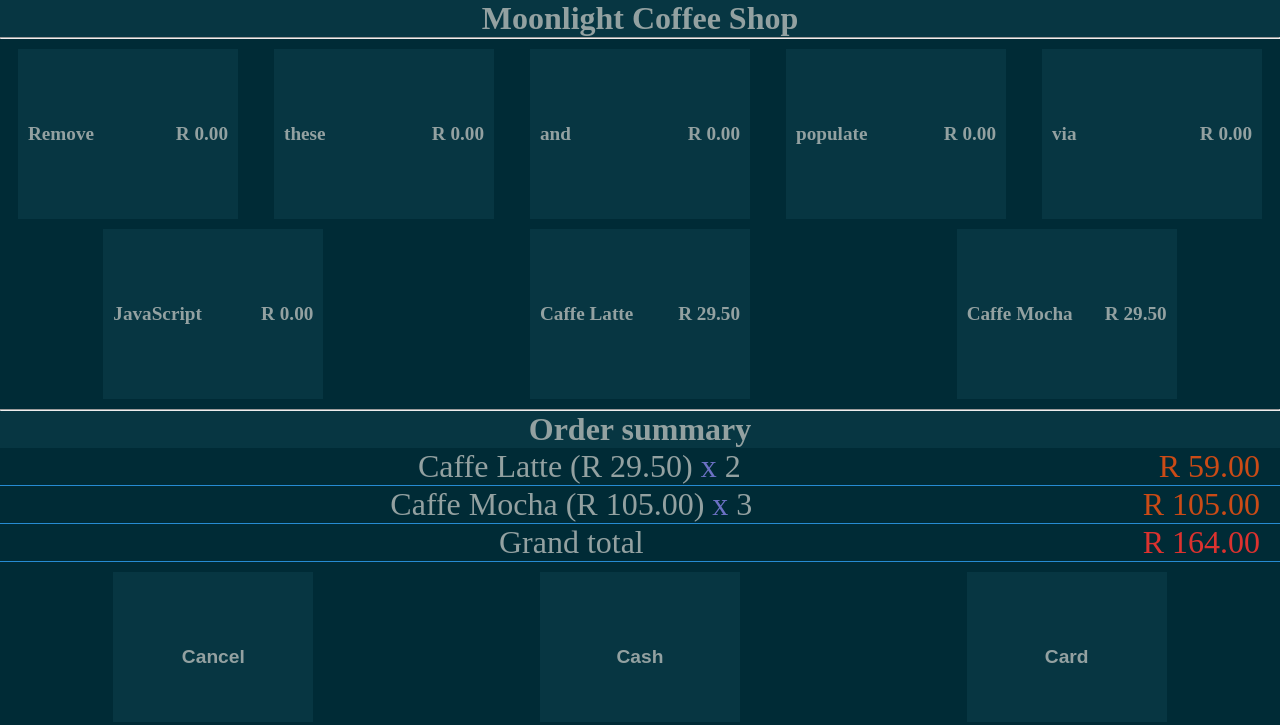
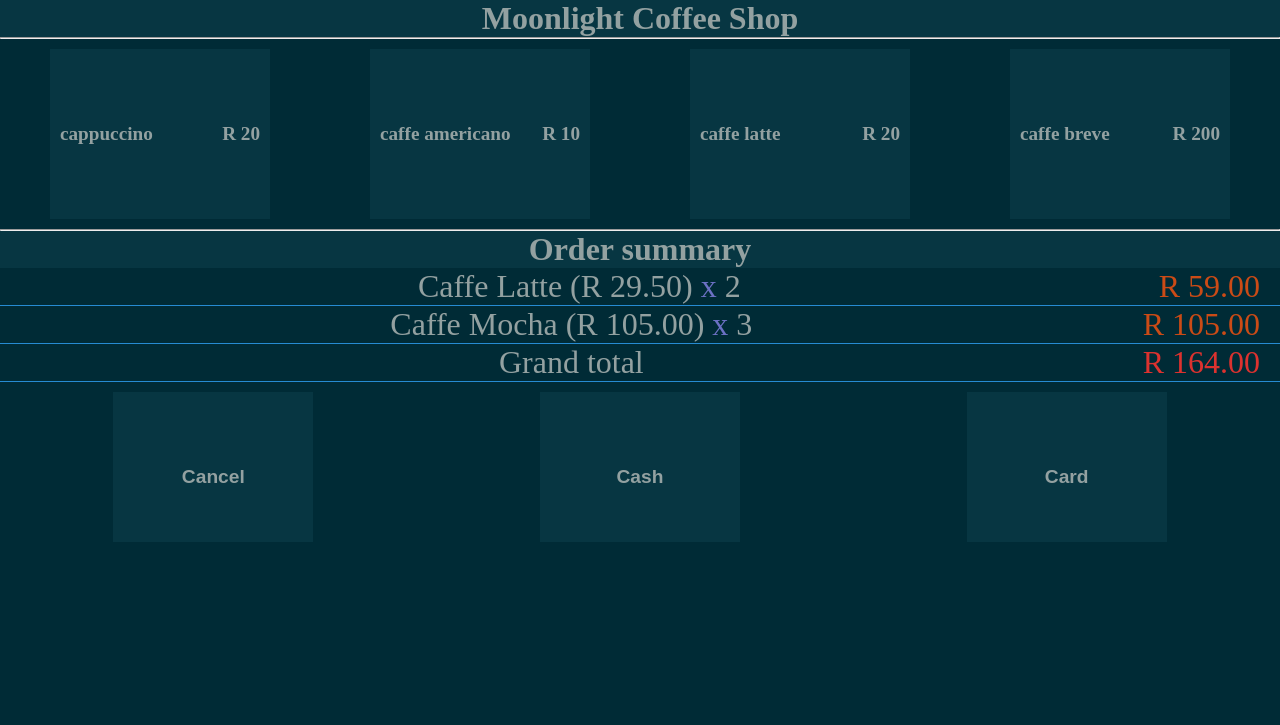
Before and after one commit to OryxGazella/moonlight-coffee-shop, a website: page index.html in a window 1280 px wide. Drawn offline with Linux system fonts and the light colour scheme.

Commit message:
Add version with no tests

```diff
--- a/index.html
+++ b/index.html
@@ -91,9 +91,6 @@
         #orderSummary > li > span.product-name {
         }
 
-        #orderSummary > li > span.product-price {
-        }
-
         #orderSummary > li > span.multiply {
             color: #6c71c4;
         }
@@ -121,16 +118,7 @@
 </header>
 <hr/>
 
-<ul id="menu" class="flex-container">
-    <li class="flex-item"><span class="product-name">Remove</span><span class="product-price">R 0.00</span></li>
-    <li class="flex-item"><span class="product-name">these</span><span class="product-price">R 0.00</span></li>
-    <li class="flex-item"><span class="product-name">and</span><span class="product-price">R 0.00</span></li>
-    <li class="flex-item"><span class="product-name">populate</span><span class="product-price">R 0.00</span></li>
-    <li class="flex-item"><span class="product-name">via</span><span class="product-price">R 0.00</span></li>
-    <li class="flex-item"><span class="product-name">JavaScript</span><span class="product-price">R 0.00</span></li>
-    <li class="flex-item"><span class="product-name">Caffe Latte</span><span class="product-price">R 29.50</span></li>
-    <li class="flex-item"><span class="product-name">Caffe Mocha</span><span class="product-price">R 29.50</span></li>
-</ul>
+<ul id="menu" class="flex-container"></ul>
 
 <hr/>
 <header>
@@ -152,6 +140,23 @@
         <button class="flex-item">Card</button>
     </div>
 </form>
+<script type="text/javascript">
+    // <li class="flex-item"></li>
+    const products = [
+        {"name": "cappuccino", price: 20.00},
+        {"name": "caffe americano", price: 10.00},
+        {"name": "caffe latte", price: 20.00},
+        {"name": "caffe breve", price: 200.00},
+    ];
 
+
+    for (let product of products) {
+        let listItem = document.createElement('li');
+        listItem.setAttribute("class", "flex-item");
+        listItem.innerHTML = `<span class="product-name">${product.name}</span><span class="product-price">R ${product.price}</span>`;
+        document.getElementById("menu").appendChild(listItem)
+    }
+
+</script>
 </body>
 </html>
```
